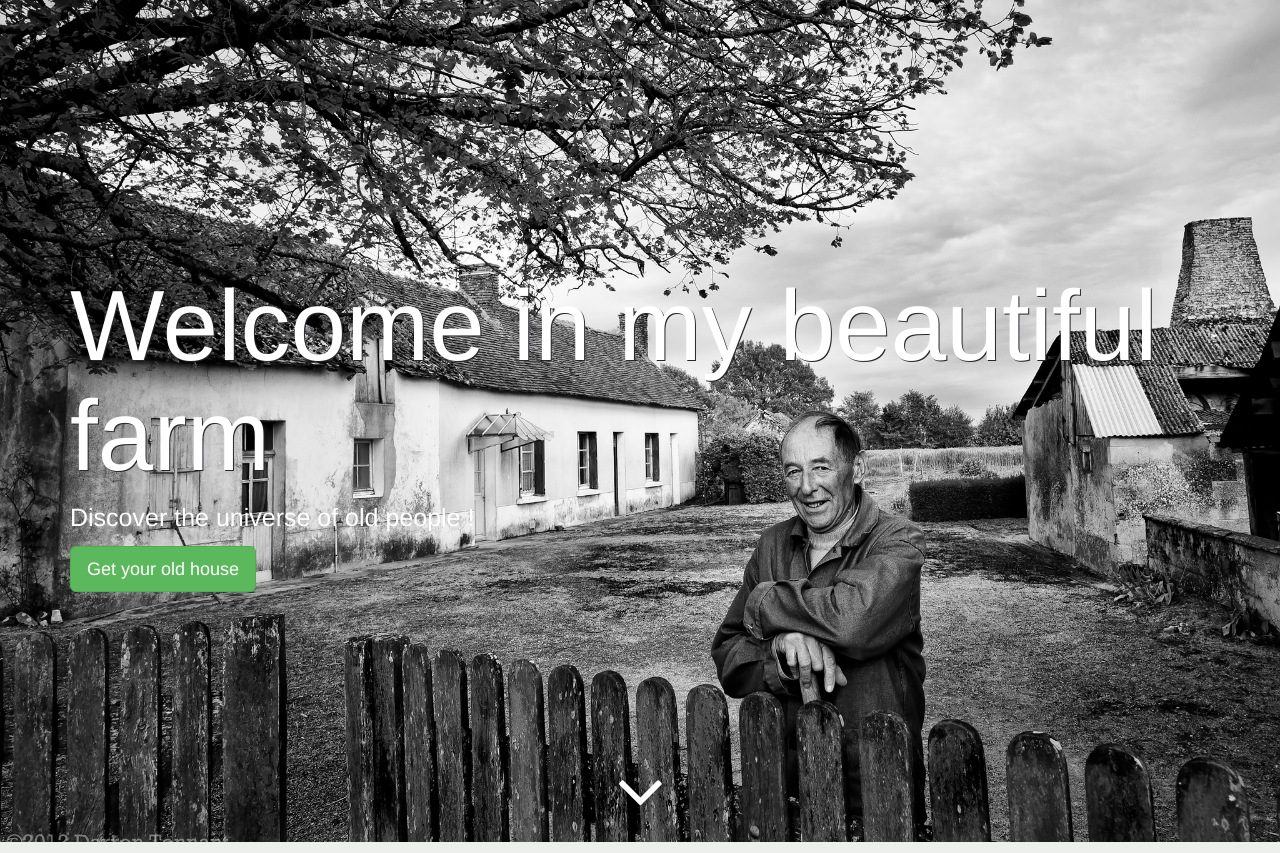
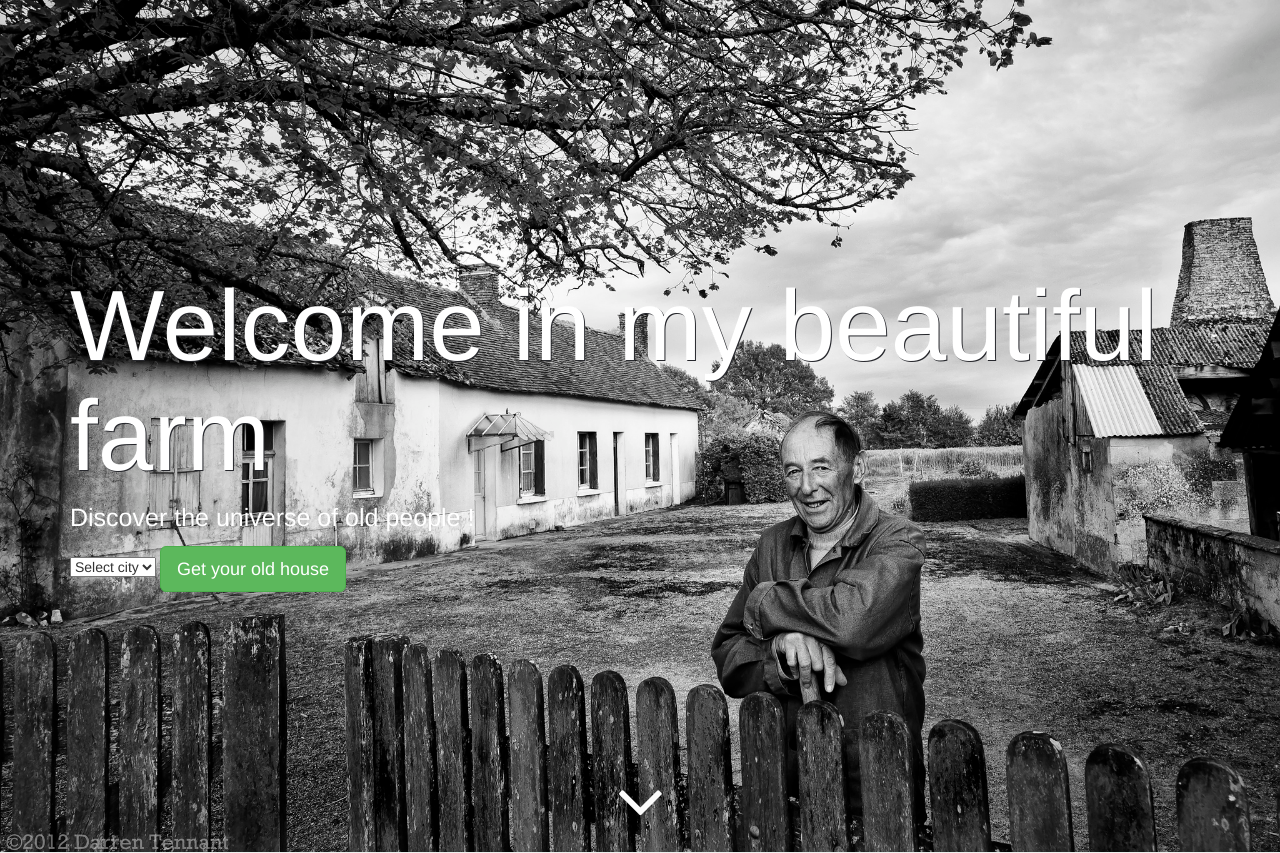
Before and after one commit to mariongj/tamadi, a Rails app: page / in a window 1280 px wide. Shown: the part 73-926 px from the top of the page. Run offline with Rails 7, Linux system fonts and the light colour scheme; data comes from the database, SQL or seed files in the repository; style sheets or scripts are compiled from the project's sources; some libraries are stand-ins or nearby versions.

Commit message:
created the bar research with filter by city

```diff
--- a/app/controllers/pages_controller.rb
+++ b/app/controllers/pages_controller.rb
@@ -2,5 +2,6 @@ class PagesController < ApplicationController
   skip_before_action :authenticate_user!
 
   def home
+    @cities = Flat.select(:city).distinct.map { |flat| flat.city }
   end
 end
--- a/app/views/pages/home.html.erb
+++ b/app/views/pages/home.html.erb
@@ -4,7 +4,12 @@
    <p>
       Discover the universe of old people !
    </p>
-   <a class='btn btn-success btn-lg'>Get your old house</a>
+   <p>
+     <%= form_tag(flats_path, method: :get) do %>
+      <%= select_tag "city", options_for_select(@cities), prompt: "Select city" %>
+      <%= submit_tag "Get your old house", class: "btn btn-success btn-lg" %>
+     <% end %>
+   </p>
 
    <div class="arrow-container text-center ">
      <a href="#features">
--- a/app/views/shared/_navbar.html.erb
+++ b/app/views/shared/_navbar.html.erb
@@ -16,6 +16,7 @@
     <!-- Collect the nav links, forms, and other content for toggling -->
     <div class="collapse navbar-collapse" id="bs-example-navbar-collapse-1">
       <ul class="nav navbar-nav navbar-right">
+
         <% if user_signed_in? %>
           <li>
             <%= link_to "#" do %>
```
Also changed, not shown: app/controllers/flats_controller.rb (+6 -1 lines).
